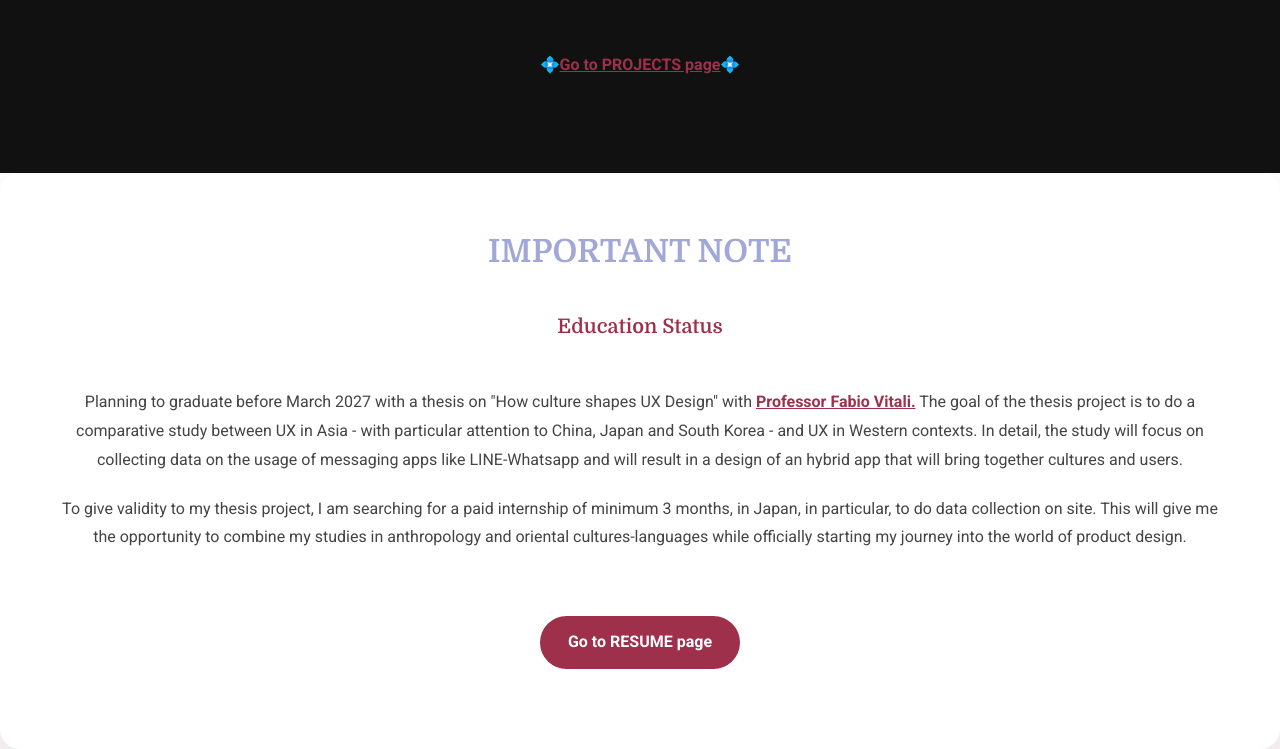
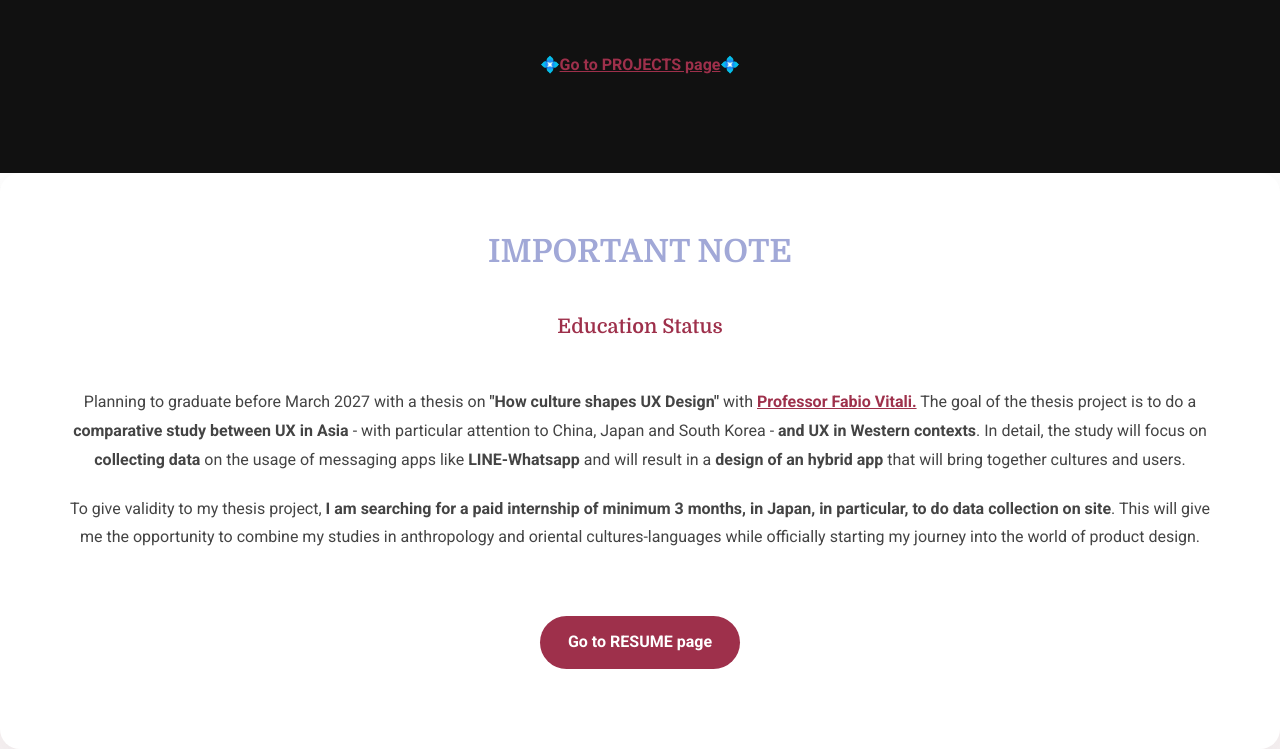
Before and after one commit to Fahmyrose/FahmysPortfolio, a plain HTML site: page index.html in a window 1280 px wide. Shown: the part 1655-2404 px from the top of the page. Drawn offline with Linux system fonts and the light colour scheme.

Commit message:
ok homepage

```diff
--- a/index.html
+++ b/index.html
@@ -79,7 +79,7 @@
       <div class="container section-title" data-aos="fade-up">
         <span class="description-title">About me</span>
         <h2>About Me</h2>
-        <p>Hi! I'm Fahmida &#128075;an international Master’s student at the University of Bologna (Italy) in <a href="https://corsi.unibo.it/2cycle/DigitalHumanitiesKnowledge" target="_blank">Digital Humanities</a>, aspiring to become a versatile Product Designer (UX/UI). With a background in <a href="https://corsi.unibo.it/1cycle/AnthropologicalSciences" target="_blank">Anthropology</a> and a passion for languages and multicultural experiences, I bridge people, culture, and technology through design. I thrive on exploring creative, technical, and human-centered solutions, from UX prototypes to 3D modeling. Always curious and adaptable, I aim to let my work speak louder than words.</p>
+        <p>Hi! I'm Fahmida &#128075;an <b>international Master</b>’s student at the <b>University of Bologna</b> (Italy) in <a href="https://corsi.unibo.it/2cycle/DigitalHumanitiesKnowledge" target="_blank">Digital Humanities</a>, aspiring to become a versatile Product Designer (UX/UI). With a background in <a href="https://corsi.unibo.it/1cycle/AnthropologicalSciences" target="_blank">Anthropology</a> and a passion for languages and multicultural experiences, I bridge people, culture, and technology through design. I thrive on exploring creative, technical, and human-centered solutions, from UX prototypes to 3D modeling. Always curious and adaptable, I aim to let my work speak louder than words.</p>
       </div><!-- End Section Title -->
 
     <!-- ===================== -->
@@ -188,8 +188,8 @@
         <div class="container section-title" data-aos="fade-up">
           <h2>Important note</h2><br>
           <h3>Education Status</h3><br>
-          <p>Planning to graduate before March 2027 with a thesis on "How culture shapes UX Design" with <a href="https://www.unibo.it/sitoweb/fabio.vitali/">Professor Fabio Vitali.</a> The goal of the thesis project is to do a comparative study between UX in Asia - with particular attention to China, Japan and South Korea - and UX in Western contexts. In detail, the study will focus on collecting data on the usage of messaging apps like LINE-Whatsapp and will result in a design of an hybrid app that will bring together cultures and users.</p>
-          <p>To give validity to my thesis project, I am searching for a paid internship of minimum 3 months, in Japan, in particular, to do data collection on site. This will give me the opportunity to combine my studies in anthropology and oriental cultures-languages while officially starting my journey into the world of product design.</p><br>
+          <p>Planning to graduate before March 2027 with a thesis on <b>"How culture shapes UX Design"</b> with <a href="https://www.unibo.it/sitoweb/fabio.vitali/">Professor Fabio Vitali.</a> The goal of the thesis project is to do a <b>comparative study between UX in Asia</b> - with particular attention to China, Japan and South Korea - <b>and UX in Western contexts</b>. In detail, the study will focus on <b>collecting data</b> on the usage of messaging apps like <b>LINE-Whatsapp</b> and will result in a <b>design of an hybrid app</b> that will bring together cultures and users.</p>
+          <p>To give validity to my thesis project, <b>I am searching for a paid internship of minimum 3 months, in Japan, in particular, to do data collection on site</b>. This will give me the opportunity to combine my studies in anthropology and oriental cultures-languages while officially starting my journey into the world of product design.</p><br>
 
           <p align="center"><a href="web_resume.html">Go to RESUME page</a></p>
         </div><!-- End Section  -->
```
